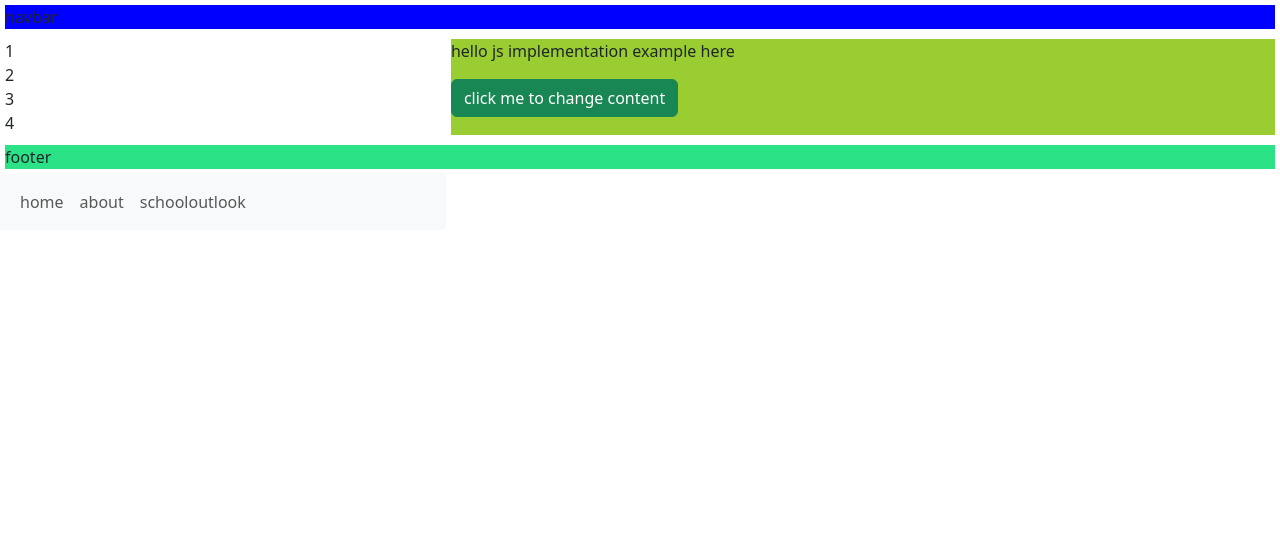
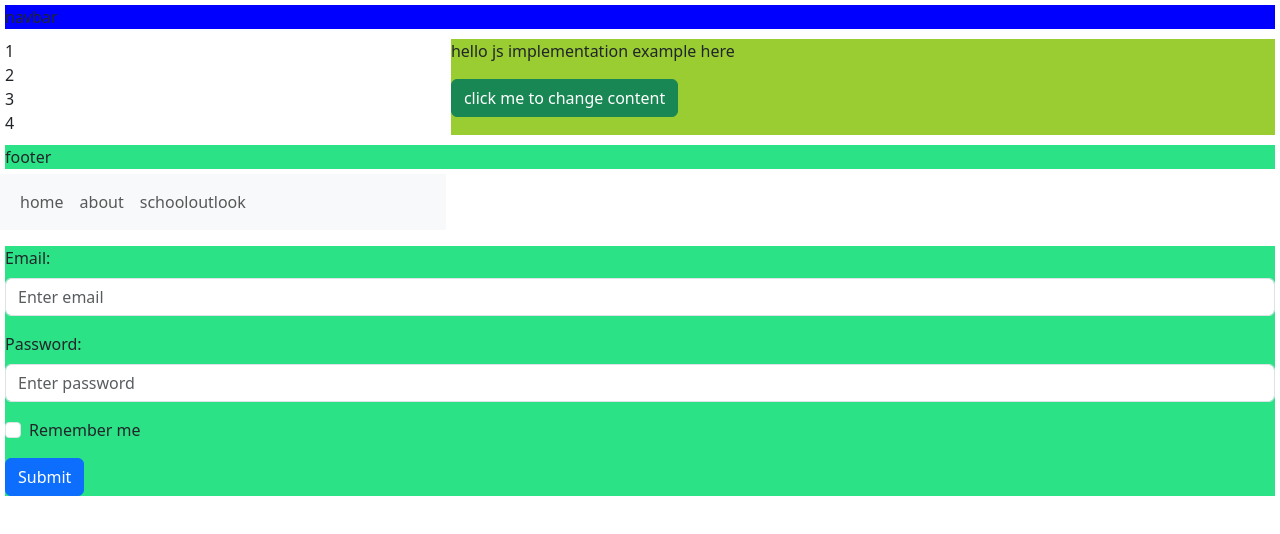
Before and after one commit to OjulaRoseline/webdev2025-repo, a plain HTML site: page SIMPLE-PROCESSES/public/about.html in a window 1280 px wide. Drawn offline with nearby package versions, Linux system fonts and the light colour scheme; files whose address does not match are found by name.

Commit message:
updated my html

```diff
--- a/SIMPLE-PROCESSES/public/about.html
+++ b/SIMPLE-PROCESSES/public/about.html
@@ -116,7 +116,23 @@
 
        <!-- or you can choose to link it with external javascript -->
         <script src="js/script.js"></script>
-</body>
-
+        <div id="footer">
+            <form action="/action_page.php">
+  <div class="mb-3 mt-3">
+    <label for="email" class="form-label">Email:</label>
+    <input type="email" class="form-control" id="email" placeholder="Enter email" name="email">
+  </div>
+  <div class="mb-3">
+    <label for="pwd" class="form-label">Password:</label>
+    <input type="password" class="form-control" id="pwd" placeholder="Enter password" name="pswd">
+  </div>
+  <div class="form-check mb-3">
+    <label class="form-check-label">
+      <input class="form-check-input" type="checkbox" name="remember"> Remember me
+    </label>
+  </div>
+  <button type="submit" class="btn btn-primary">Submit</button>
+</form>
+        </div>
 </body>
 </html>
```
